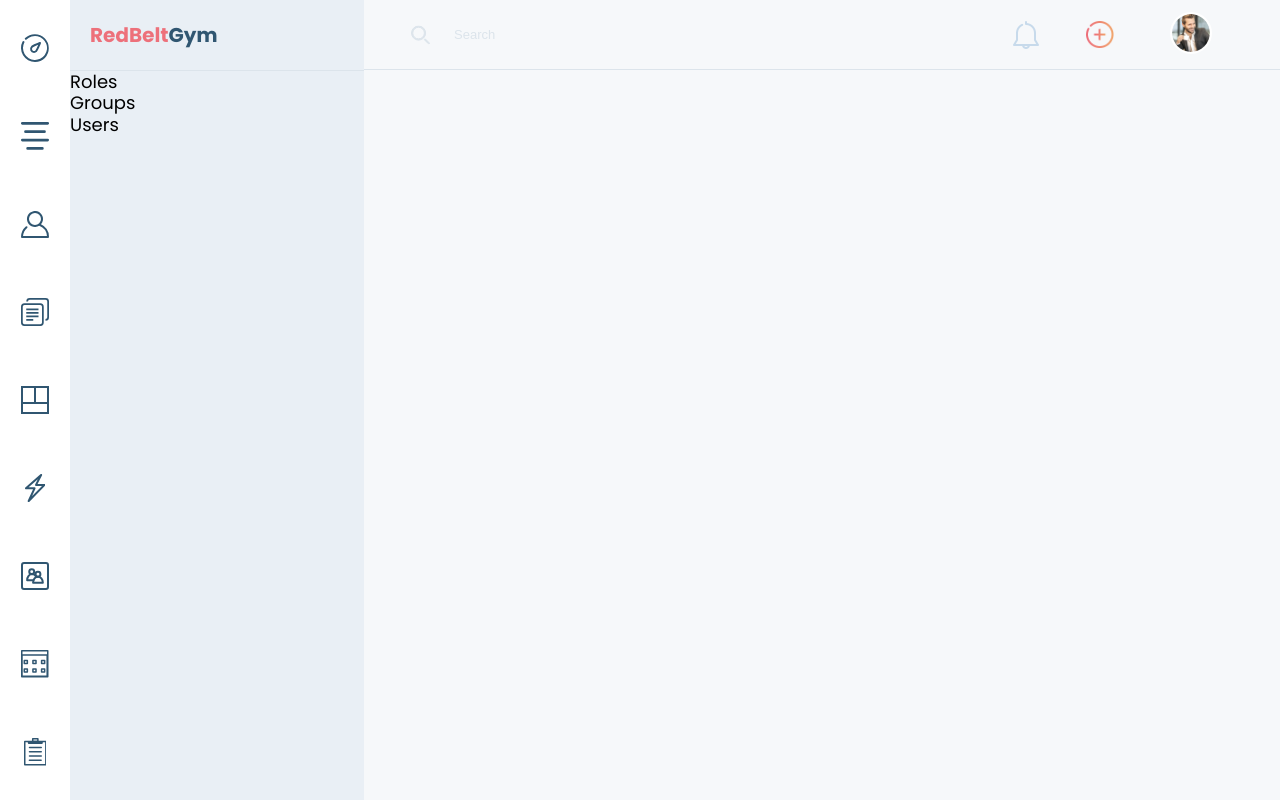
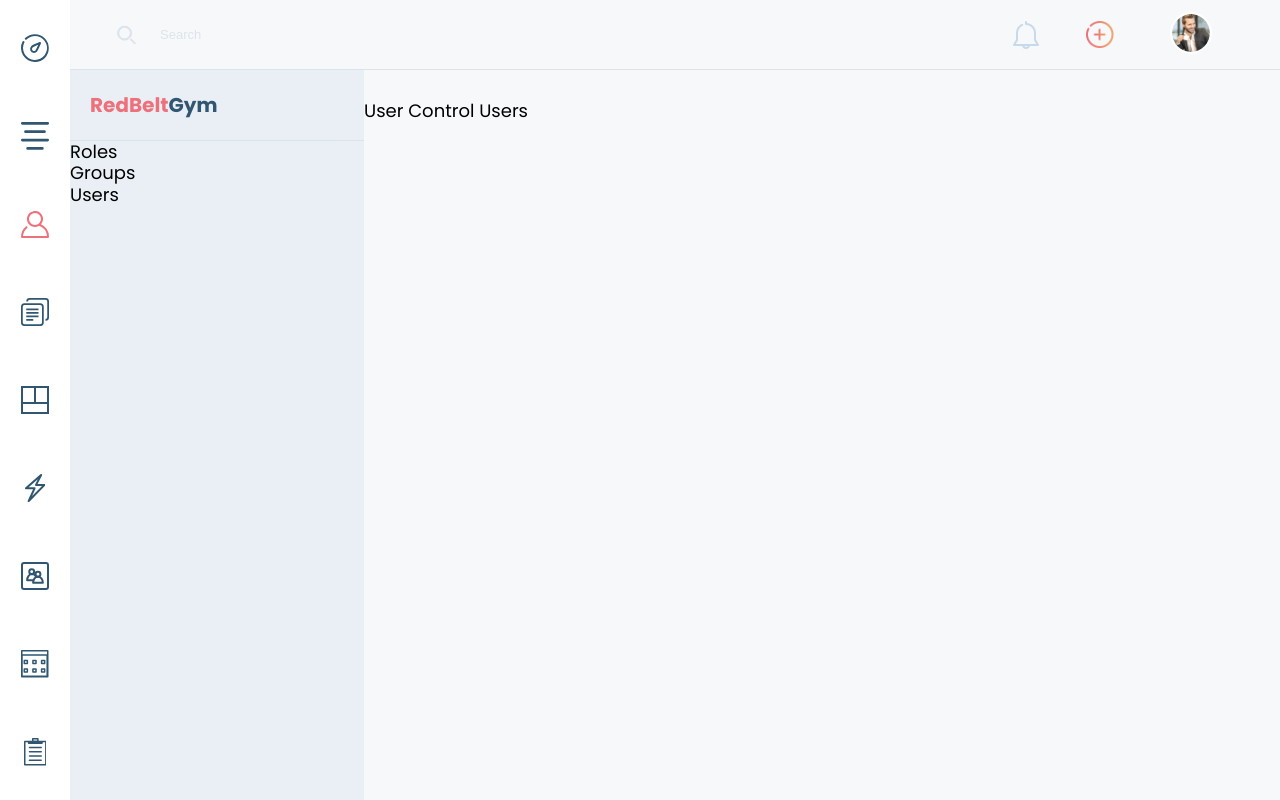
Before and after one commit to rajibkhan976/RBG-FE, a React (Create React App) app: page /user-controls/users in a window 1280 px wide. Built offline with nearby package versions, Linux system fonts and the light colour scheme.

Commit message:
Front-end UI setup v1.0.2

```diff
--- a/src/App.css
+++ b/src/App.css
@@ -520,13 +520,14 @@ input:focus+.searchIco #search-ico .a {
 
 .dashboardView {
   height: calc(100% - 70px);
-  padding: 30px 0 32px 42px;
 }
 
 .dashboardElComponent {
-  margin-right: 46px;
+  margin-right: 0;
   height: 100%;
   overflow: auto;
+  padding: 30px 50px 32px 294px;
+  position: relative;
 }
 .dashboardElComponent::-webkit-scrollbar {
   width: 4px;
@@ -539,4 +540,12 @@ input:focus+.searchIco #search-ico .a {
 .dashboardElComponent::-webkit-scrollbar-thumb {
   background-color: #DCE4EB;
 }
+.menuDetails {
+  position: absolute;
+  top: 0;
+  left: 0;
+  bottom: 0;
+}
+
+
 /* Dashboard Body */
--- a/src/App.js
+++ b/src/App.js
@@ -9,7 +9,7 @@ function App() {
   const [logState, setLogState] = useState(true);
 
   useEffect(() => {
-    console.log("LOGGED STATE", logState);
+
   });
 
   return (
--- a/src/common/LeftMenu.js
+++ b/src/common/LeftMenu.js
@@ -1,5 +1,5 @@
 import { useEffect } from "react";
-import { NavLink, Route, Switch } from "react-router-dom";
+import { NavLink } from "react-router-dom";
 
 function LeftMenu(props) {
   const hoverOverLink = (e) => {
@@ -14,9 +14,8 @@ function LeftMenu(props) {
         <li>
           <NavLink
             className="leftMenuLink"
-            exact
             activeClassName="selected"
-            to="/"
+            to="/page-one"
             onMouseOver={(e) => hoverOverLink(e)}
           >
             <svg
@@ -46,9 +45,8 @@ function LeftMenu(props) {
         <li>
           <NavLink
             className="leftMenuLink"
-            exact
             activeClassName="selected"
-            to="/"
+            to="/page-two"
             onMouseOver={(e) => hoverOverLink(e)}
           >
             <svg
@@ -84,7 +82,6 @@ function LeftMenu(props) {
         <li>
           <NavLink
             className="leftMenuLink"
-            exact
             activeClassName="selected"
             to="/user-controls"
             onMouseOver={(e) => hoverOverLink(e)}
@@ -105,9 +102,9 @@ function LeftMenu(props) {
         <li>
           <NavLink
             className="leftMenuLink"
-            exact
+
             activeClassName="selected"
-            to="/"
+            to="/page-four"
             onMouseOver={(e) => hoverOverLink(e)}
           >
             <svg
@@ -155,9 +152,9 @@ function LeftMenu(props) {
         <li>
           <NavLink
             className="leftMenuLink"
-            exact
+
             activeClassName="selected"
-            to="/"
+            to="/page-five"
             onMouseOver={(e) => hoverOverLink(e)}
           >
             <svg
@@ -211,7 +208,7 @@ function LeftMenu(props) {
         <li>
           <NavLink
             className="leftMenuLink"
-            exact
+
             activeClassName="selected"
             to="/automation"
             onMouseOver={(e) => hoverOverLink(e)}
@@ -235,7 +232,7 @@ function LeftMenu(props) {
         <li>
           <NavLink
             className="leftMenuLink"
-            exact
+
             activeClassName="selected"
             to="/contacts"
             onMouseOver={(e) => hoverOverLink(e)}
@@ -292,9 +289,9 @@ function LeftMenu(props) {
         <li>
           <NavLink
             className="leftMenuLink"
-            exact
+
             activeClassName="selected"
-            to="/"
+            to="/page-eight"
             onMouseOver={(e) => hoverOverLink(e)}
           >
             <svg
@@ -360,9 +357,9 @@ function LeftMenu(props) {
         <li>
           <NavLink
             className="leftMenuLink"
-            exact
+
             activeClassName="selected"
-            to="/"
+            to="/page-nine"
             onMouseOver={(e) => hoverOverLink(e)}
           >
             <svg
@@ -419,50 +416,6 @@ function LeftMenu(props) {
           </NavLink>
         </li>
       </ul>
-      <div className="menuDetails">
-        <figure className="logoSidebar">
-          <img src={props.SidebarLogo} alt="" />
-        </figure>
-        <Switch>
-          <Route strict path="/user-controls">
-            <ul>
-              <li>
-                <NavLink
-                  className="leftMenuInnerLink ucLinks"
-                  activeClassName="selectedUC"
-                  to="/user-controls/roles"
-                >
-                  Roles
-                </NavLink>
-              </li>
-              <li>
-                <NavLink
-                  className="leftMenuInnerLink ucLinks"
-                  activeClassName="selectedUC"
-                  to="/user-controls/groups"
-                >
-                  Groups
-                </NavLink>
-              </li>
-              <li>
-                <NavLink
-                  className="leftMenuInnerLink ucLinks"
-                  activeClassName="selectedUC"
-                  to="/user-controls/users"
-                >
-                  Users
-                </NavLink>
-              </li>
-            </ul>
-          </Route>
-          <Route strict path="/automation">
-            <h2>automation details</h2>
-          </Route>
-          <Route strict path="/contacts">
-            <h2>contacts details</h2>
-          </Route>
-        </Switch>
-      </div>
     </div>
   );
 }
--- a/src/dashboard/DashboardRouting.js
+++ b/src/dashboard/DashboardRouting.js
@@ -8,9 +8,9 @@ const DashboardRouting = () => {
     <div className="dashboardView">
       <Switch>
         <Redirect exact from="/" to="/user-controls" />
-        <Route exact path="/user-controls" component={UserControls} />
-        <Route exact path="/automation" component={Automation} />
-        <Route exact path="/contacts" component={ContactsComponent} />
+        <Route path="/user-controls" component={UserControls} />
+        <Route path="/automation" component={Automation} />
+        <Route path="/contacts" component={ContactsComponent} />
       </Switch>
     </div>
   );
--- a/src/dashboard/automation/index.js
+++ b/src/dashboard/automation/index.js
@@ -1,9 +1,16 @@
+import SidebarLogo from "../../assets/images/sidebar-logo.png";
+
 function Automation(props) {
-    return(
-        <div className="dashboardElComponent">
-            Automation Component
-        </div>
-    )
+  return (
+    <div className="dashboardElComponent">
+      <div className="menuDetails">
+        <figure className="logoSidebar">
+          <img src={SidebarLogo} alt="" />
+        </figure>
+        Automation Component
+      </div>
+    </div>
+  );
 }
 
 export default Automation;
--- a/src/dashboard/contacts/index.js
+++ b/src/dashboard/contacts/index.js
@@ -1,9 +1,16 @@
+import SidebarLogo from "../../assets/images/sidebar-logo.png";
+
 function ContactsComponent(props) {
-    return(
-        <div className="dashboardElComponent">
-            Contacts Component
-        </div>
-    )
+  return (
+    <div className="dashboardElComponent">
+      <div className="menuDetails">
+        <figure className="logoSidebar">
+          <img src={SidebarLogo} alt="" />
+        </figure>
+        Contacts Component
+      </div>
+    </div>
+  );
 }
 
 export default ContactsComponent;
--- a/src/dashboard/index.js
+++ b/src/dashboard/index.js
@@ -1,13 +1,12 @@
 import DashboardRouting from "./DashboardRouting";
 import LeftMenu from "../common/LeftMenu";
 import HeaderDashboard from "../common/HeaderDashboard";
-import SidebarLogo from '../assets/images/sidebar-logo.png'
 
 function Dashboard(props) {
   return (
     <div className="mainComponent">
       <div className="dashboardBody d-flex f-align-center">
-        <LeftMenu SidebarLogo={SidebarLogo} />
+        <LeftMenu />
         <div className="dashMain">
           <HeaderDashboard />
           <DashboardRouting />
--- a/src/dashboard/userControls/index.js
+++ b/src/dashboard/userControls/index.js
@@ -1,20 +1,96 @@
-import { Route } from "react-router-dom";
+import { useState, useEffect } from "react";
+import { Route, Switch, NavLink } from "react-router-dom";
 
 import UserControlsRoles from "./components/UserControlsRoles";
 import UserControlsGroups from "./components/UserControlsGroups";
 import UserControlsUsers from "./components/UserControlsUsers";
+import SidebarLogo from "../../assets/images/sidebar-logo.png";
 
 function UserControls(props) {
+  const [activeControls, setActiveControls] = useState("user-roles");
+  useEffect(() => {
+    let windowPathname = window.location.pathname;
+    if (windowPathname === "/user-controls/roles") {
+      setActiveControls("user-controls");
+    } else if (windowPathname === "/user-controls/groups") {
+      setActiveControls("user-groups");
+    } else if (windowPathname === "/user-controls/users") {
+      setActiveControls("user-users");
+    } else {
+      setActiveControls("404");
+    }
+  });
   return (
+    <Switch>
       <div className="dashboardElComponent">
-      <Route strict path="/user-controls/roles" component={UserControlsRoles} />
+        <div className="menuDetails">
+          <figure className="logoSidebar">
+            <img src={SidebarLogo} alt="" />
+          </figure>
+          <Route strict path="/user-controls">
+            <ul>
+              <li>
+                <NavLink
+                  className={
+                    activeControls === "user-controls"
+                      ? "leftMenuInnerLink ucLinks selectedUC"
+                      : "leftMenuInnerLink ucLinks"
+                  }
+                  to="/user-controls/roles"
+                >
+                  Roles
+                </NavLink>
+              </li>
+              <li>
+                <NavLink
+                  className={
+                    activeControls === "user-groups"
+                      ? "leftMenuInnerLink ucLinks selectedUC"
+                      : "leftMenuInnerLink ucLinks"
+                  }
+                  to="/user-controls/groups"
+                >
+                  Groups
+                </NavLink>
+              </li>
+              <li>
+                <NavLink
+                  className={
+                    activeControls === "user-users"
+                      ? "leftMenuInnerLink ucLinks selectedUC"
+                      : "leftMenuInnerLink ucLinks"
+                  }
+                  to="/user-controls/users"
+                >
+                  Users
+                </NavLink>
+              </li>
+            </ul>
+          </Route>
+          <Route strict path="/automation">
+            <h2>automation details</h2>
+          </Route>
+          <Route strict path="/contacts">
+            <h2>contacts details</h2>
+          </Route>
+        </div>
+        <Route
+          strict
+          path="/user-controls/roles"
+          component={UserControlsRoles}
+        />
         <Route
           strict
           path="/user-controls/groups"
           component={UserControlsGroups}
         />
-      <Route strict path="/user-controls/users" component={UserControlsUsers} />
+        <Route
+          strict
+          path="/user-controls/users"
+          component={UserControlsUsers}
+        />
       </div>
+    </Switch>
   );
 }
 
```
Lines whose indentation alone changed are shown as unchanged.
